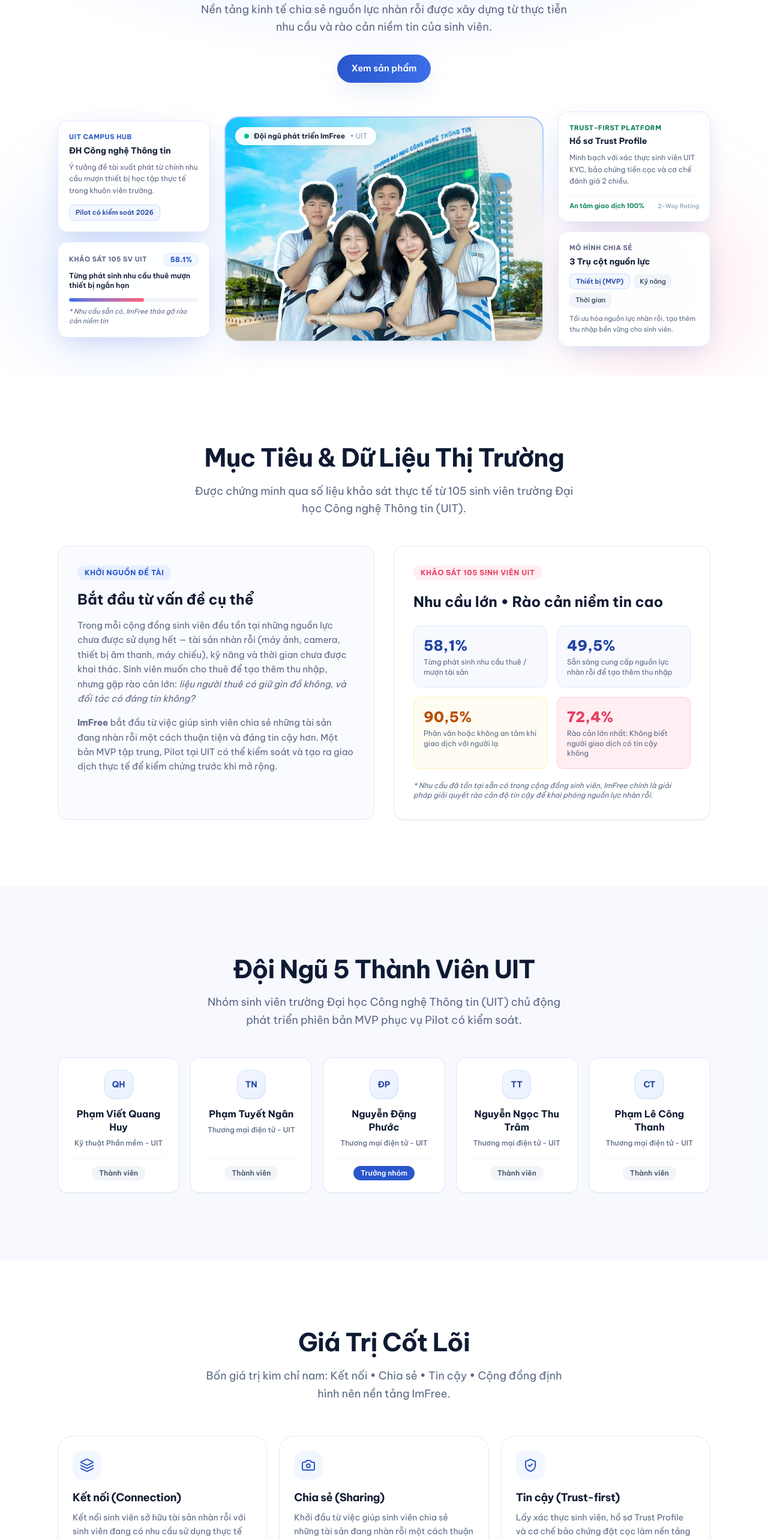
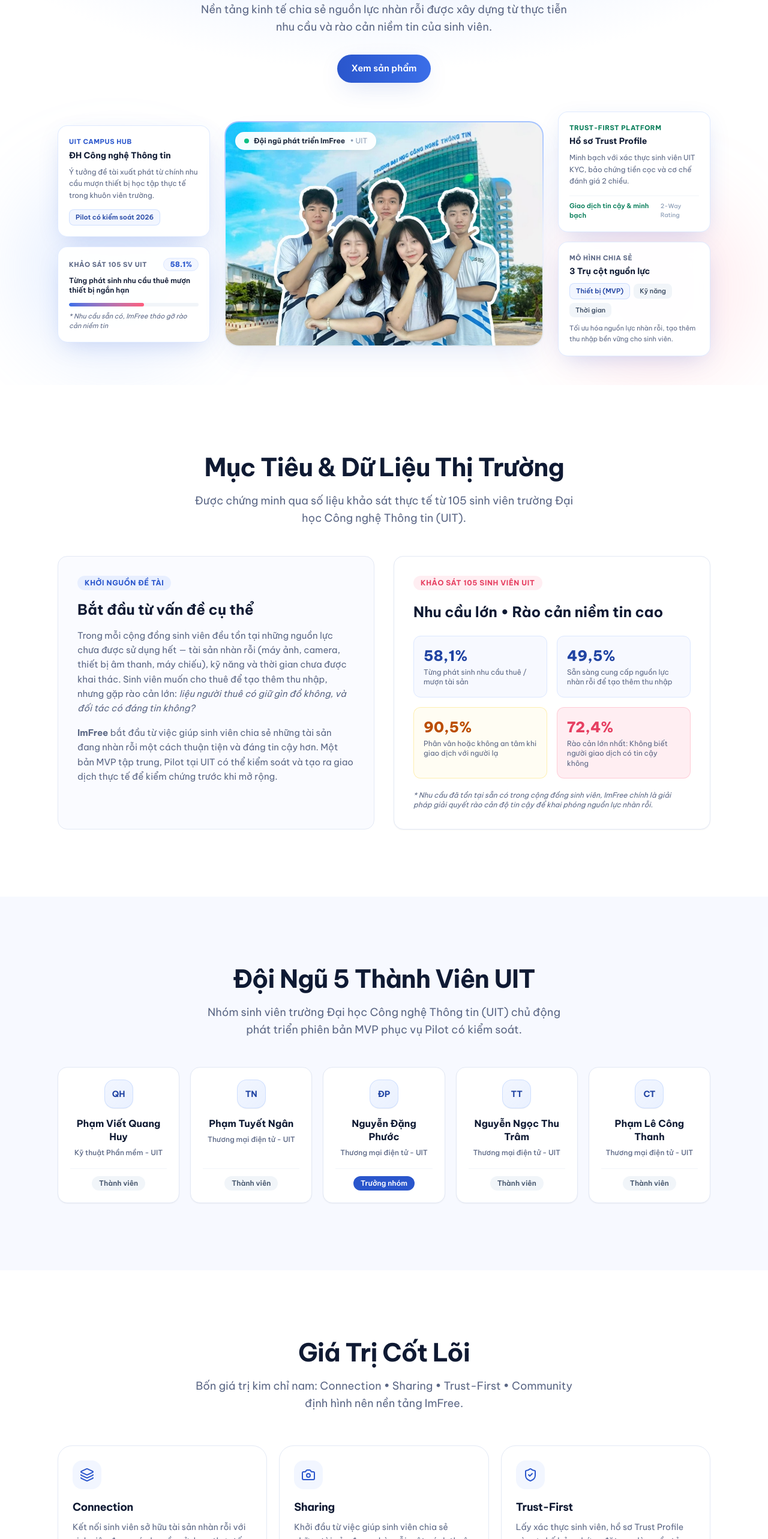
Before and after one commit to phamhuy273/imfree-web, a React (Vite) app: page /about in a window 1280 px wide. Shown: the part 234-2800 px from the top of the page at 60% size. Built offline with nearby package versions, Linux system fonts and the light colour scheme.

Commit message:
fix(copy): remove absolute claims (100%, tuyệt đối) and use English-only titles for Core Values

```diff
--- a/src/data/aboutData.js
+++ b/src/data/aboutData.js
@@ -11,7 +11,7 @@
   goal: {
     title: "Mục Tiêu Đề Tài",
     paragraphs: [
-      "Xây dựng và hoàn thiện một nền tảng trực tuyến giúp người dùng tiếp cận các công cụ hỗ trợ một cách nhanh chóng, minh bạch và hoàn toàn tiện lợi.",
+      "Xây dựng và hoàn thiện một nền tảng trực tuyến giúp người dùng tiếp cận các công cụ hỗ trợ một cách nhanh chóng, minh bạch và thuận tiện.",
       "Ứng dụng các kiến thức chuyên ngành đã học vào thực tế, nâng cao kỹ năng nghiên cứu, phát triển sản phẩm theo quy chuẩn công nghiệp."
     ]
   },
--- a/src/data/content.js
+++ b/src/data/content.js
@@ -247,32 +247,32 @@
 export const values = [
   {
     icon: Layers,
-    title: "Kết nối (Connection)",
+    title: "Connection",
     text: "Kết nối sinh viên sở hữu tài sản nhàn rỗi với sinh viên đang có nhu cầu sử dụng thực tế trong khuôn viên trường.",
   },
   {
     icon: Camera,
-    title: "Chia sẻ (Sharing)",
+    title: "Sharing",
     text: "Khởi đầu từ việc giúp sinh viên chia sẻ những tài sản đang nhàn rỗi một cách thuận tiện và tối ưu chi phí.",
   },
   {
     icon: ShieldCheck,
-    title: "Tin cậy (Trust-first)",
-    text: "Lấy xác thực sinh viên, hồ sơ Trust Profile và cơ chế bảo chứng đặt cọc làm nền tảng an toàn cho mọi giao dịch.",
+    title: "Trust-First",
+    text: "Lấy xác thực sinh viên, hồ sơ Trust Profile và cơ chế bảo chứng đặt cọc làm nền tảng gia tăng độ an toàn và tin cậy cho giao dịch.",
   },
   {
     icon: Users,
-    title: "Cộng đồng (Community)",
+    title: "Community",
     text: "Xây dựng môi trường giao dịch văn minh, uy tín được tích lũy qua chính lịch sử giao dịch thực tế của sinh viên.",
   },
   {
     icon: Target,
-    title: "Khả thi về Công nghệ",
+    title: "Technology Feasibility",
     text: "MVP tập trung vào Asset Sharing tại UIT, phát triển phiên bản phục vụ Pilot có kiểm soát trước khi mở rộng.",
   },
   {
     icon: Zap,
-    title: "Khả thi về Vận hành",
-    text: "Áp dụng Concierge Matching hỗ trợ thủ công ban đầu, theo dõi → phản hồi → điều chỉnh → ổn định.",
+    title: "Operational Feasibility",
+    text: "Áp dụng Concierge Matching hỗ trợ thủ công ban đầu, theo dõi, tiếp nhận phản hồi, điều chỉnh và từng bước ổn định quy trình.",
   },
 ];
--- a/src/data/featuresData.js
+++ b/src/data/featuresData.js
@@ -20,7 +20,7 @@
   {
     id: "f3",
     title: "Bảo mật & Ổn định",
-    description: "Áp dụng các tiêu chuẩn an toàn dữ liệu tiên tiến, bảo vệ thông tin người dùng an toàn tuyệt đối.",
+    description: "Áp dụng các tiêu chuẩn an toàn dữ liệu tiên tiến, tăng cường bảo vệ thông tin người dùng an toàn và bảo mật.",
     icon: "ShieldCheck",
     tag: "Tin cậy"
   }
--- a/src/pages/About.jsx
+++ b/src/pages/About.jsx
@@ -116,7 +116,7 @@
                   </p>
                   <div className="mt-3.5 flex items-center justify-between text-[11px] text-muted pt-2 border-t border-slate-100">
                     <span className="text-emerald-700 font-semibold">
-                      An tâm giao dịch 100%
+                      Giao dịch tin cậy & minh bạch
                     </span>
                     <span className="text-[10px] text-slate-400 font-medium">
                       2-Way Rating
@@ -272,7 +272,7 @@
           <Reveal>
             <SectionHeading
               title="Giá Trị Cốt Lõi"
-              text="Bốn giá trị kim chỉ nam: Kết nối • Chia sẻ • Tin cậy • Cộng đồng định hình nên nền tảng ImFree."
+              text="Bốn giá trị kim chỉ nam: Connection • Sharing • Trust-First • Community định hình nên nền tảng ImFree."
             />
           </Reveal>
           <div className="mt-14 grid gap-5 md:grid-cols-3">
```
